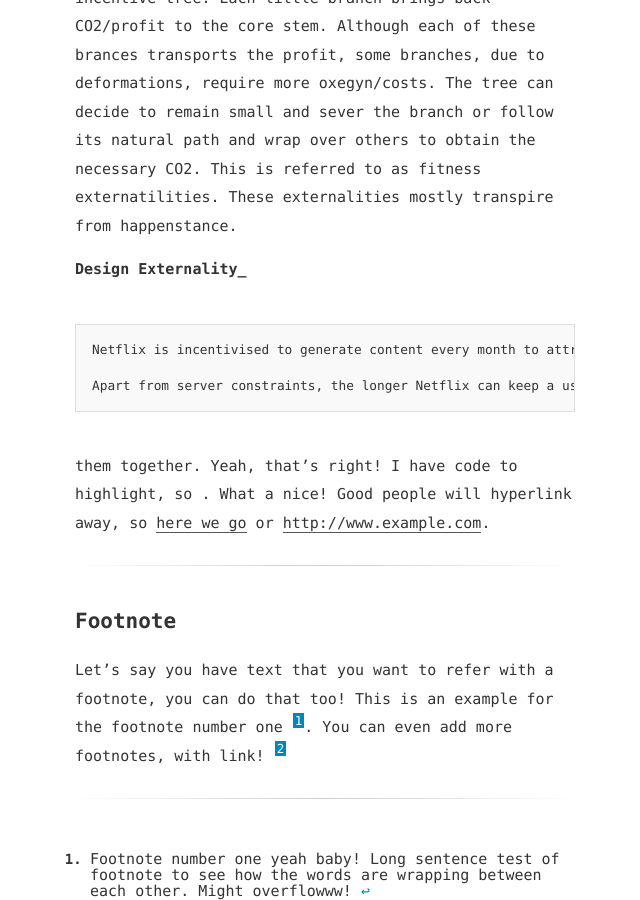
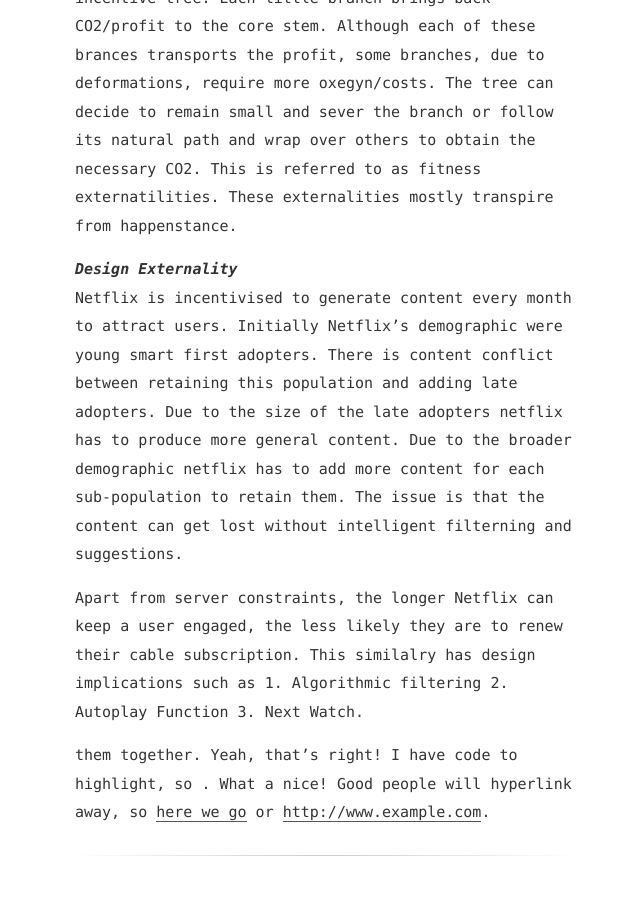
Before and after one commit to firmai/snowde.github.io, a Jekyll site: the page built from _posts/2016-10-18-fitness-functions-all-the-way-down.md, in a window 1280 px wide and 900 px high, scrolled down 795 px. Shown: the whole window, without its empty margins (315-955 px from the left). Built offline with Jekyll 4.4.1, drawn with Linux system fonts in a browser that asks for light colours.

````diff
--- a/_posts/2016-10-18-fitness-functions-all-the-way-down.md
+++ b/_posts/2016-10-18-fitness-functions-all-the-way-down.md
@@ -16,12 +16,10 @@ updated: 2017-12-18 10:37
 
 Apart from the above thread, you can imagine a tree starting with profit and a bunch of branches working there way down. The tree can be thought of as an incentive tree. Each little branch brings back CO2/profit to the core stem. Although each of these brances transports the profit, some branches, due to deformations, require more oxegyn/costs. The tree can decide to remain small and sever the branch or follow its natural path and wrap over others to obtain the necessary CO2. This is referred to as fitness externatilities. These externalities mostly transpire from happenstance.
 
-**Design Externality_**
-```
+**_Design Externality_**
 Netflix is incentivised to generate content every month to attract users. Initially Netflix's demographic were young smart first adopters. There is content conflict between retaining this population and adding late adopters. Due to the size of the late adopters netflix has to produce more general content. Due to the broader demographic netflix has to add more content for each sub-population to retain them. The issue is that the content can get lost without intelligent filterning and suggestions.
 
 Apart from server constraints, the longer Netflix can keep a user engaged, the less likely they are to renew their cable subscription. This similalry has design implications such as 1. Algorithmic filtering 2. Autoplay Function 3. Next Watch.
-```
 
 them together. Yeah, that's right! I have code to highlight, so . What a nice! Good people will hyperlink away, so [here we go](#) or [http://www.example.com](http://www.example.com).
 
````
